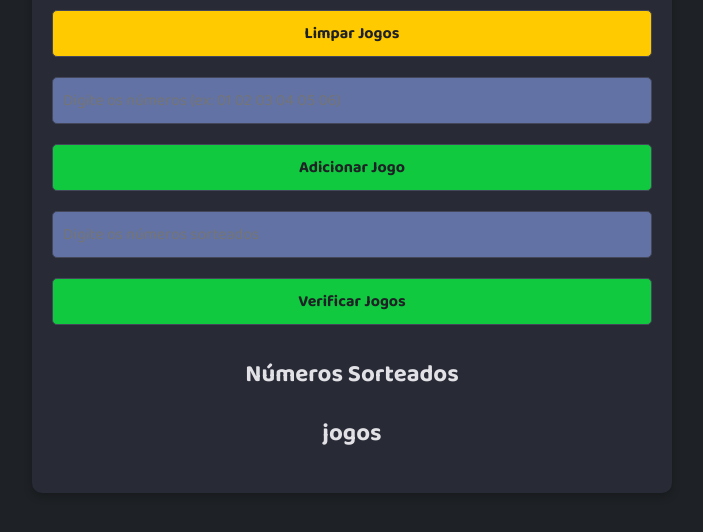
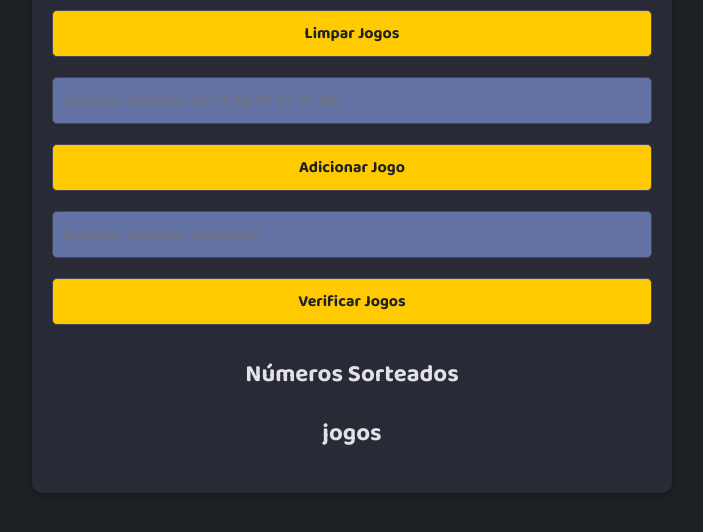
Before and after one commit to bruno-baeta/mega-da-virada-comparacao, a plain HTML site: page index.html in a window 1280 px wide. Shown: the part 154-686 px from the top of the page, without its empty margins (288-991 px from the left). Drawn offline with Linux system fonts and the light colour scheme.

Commit message:
Update estilo.css

```diff
--- a/estilo.css
+++ b/estilo.css
@@ -95,11 +95,3 @@ button:hover {
 .bolinha.acertou {
     background-color: #10c93e; /* Verde para números acertados */
 }
-
-#add-jogo {
-    background-color: #10c93e;
-}
-
-#verificar-jogos {
-    background-color: #10c93e;
-}
```
